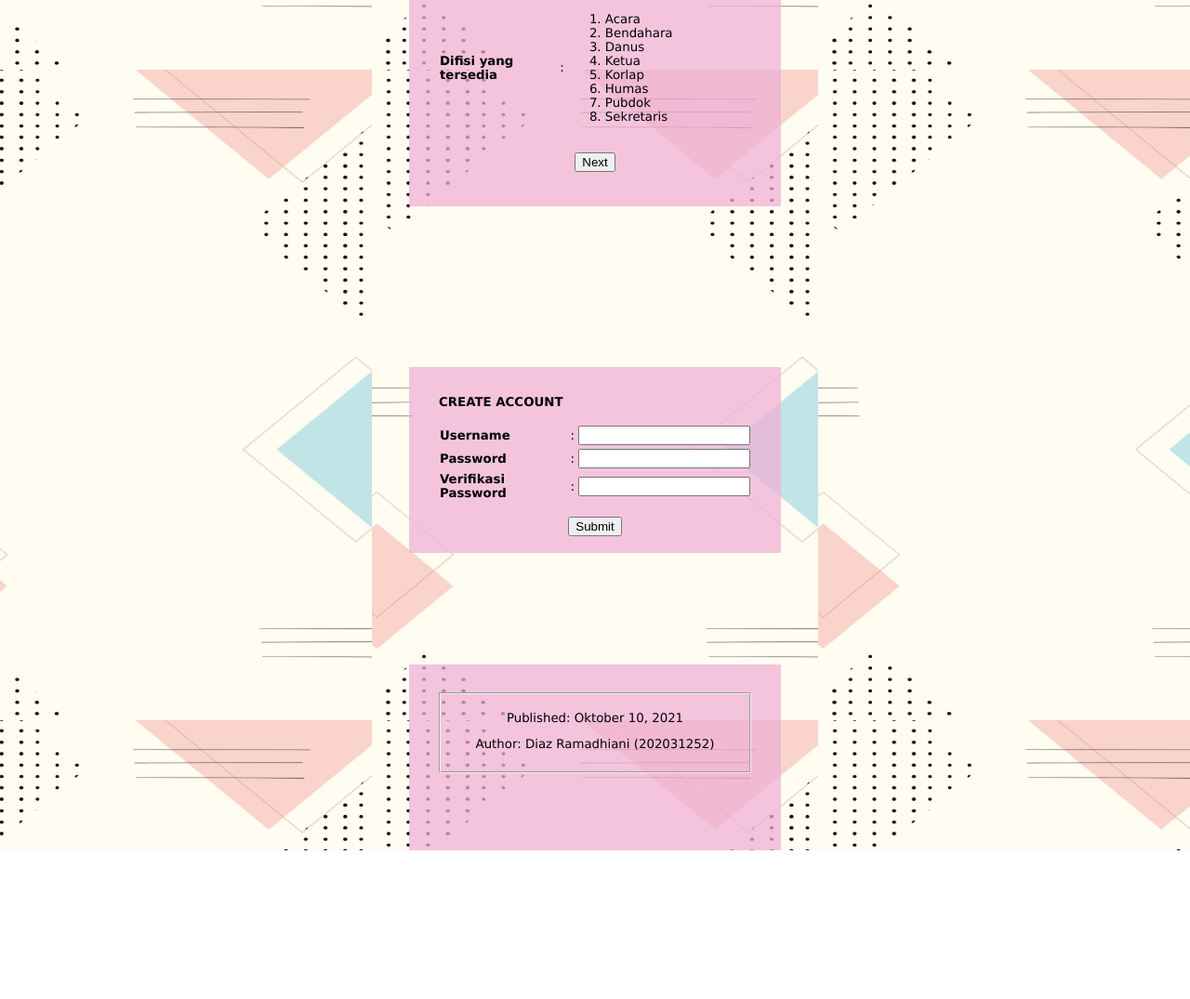
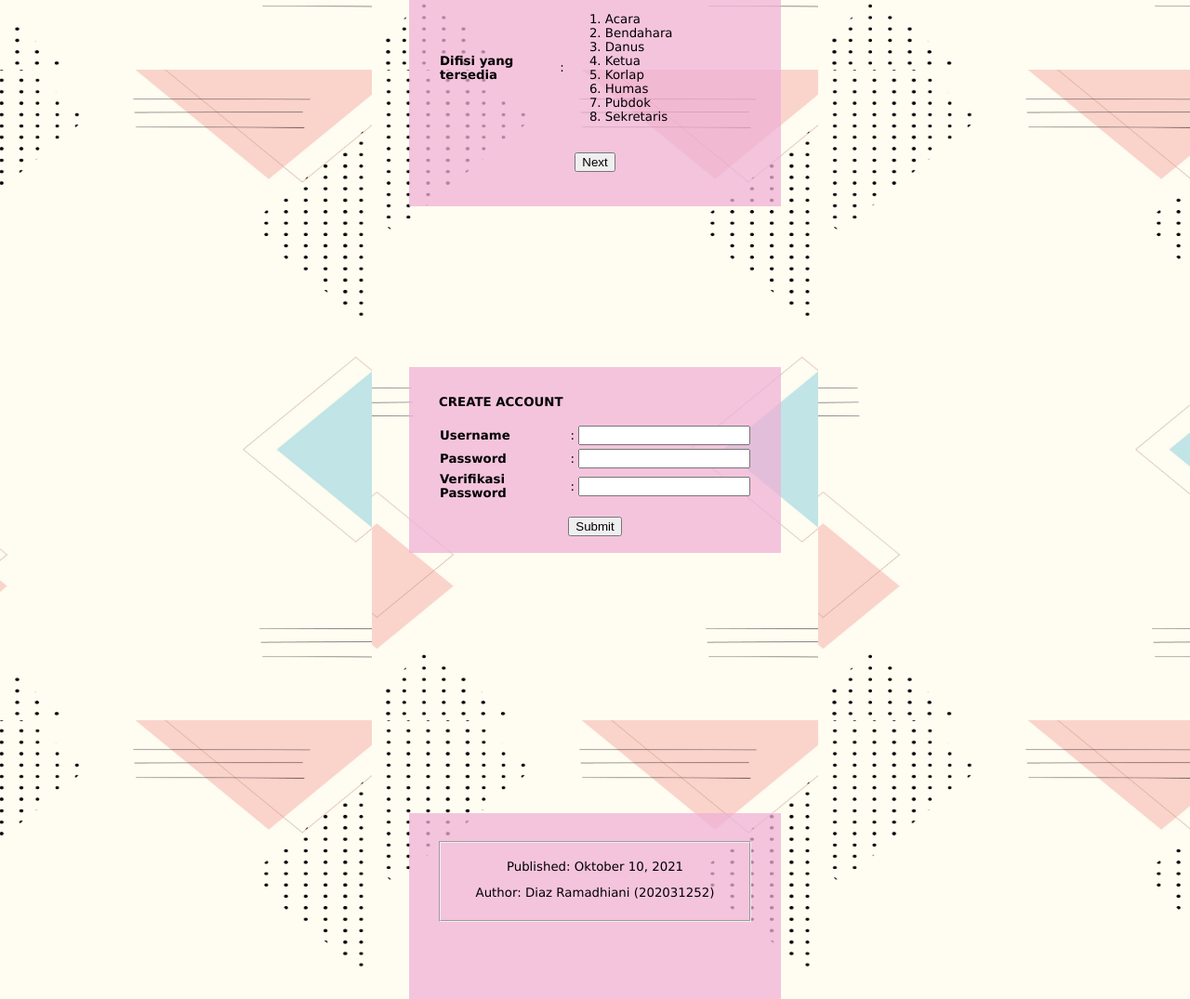
Before and after one commit to diradhn/diradhn.github.io, a plain HTML site: page Register.html in a window 1280 px wide. Shown: the part 625-1700 px from the top of the page at 93% size. Before the commit the page ends 1540 px from the top, so only its background shows below. Drawn offline with Linux system fonts and the light colour scheme.

Commit message:
Update styler.css

```diff
--- a/styler.css
+++ b/styler.css
@@ -55,7 +55,7 @@ body{
     height: 200px;
     background: rgba(241, 177, 215, 0.733);
     color: rgb(0, 0, 0);
-    top: 180%;
+    top: 200%;
     left: 50%;
     position: absolute;
     box-sizing: border-box;
```
